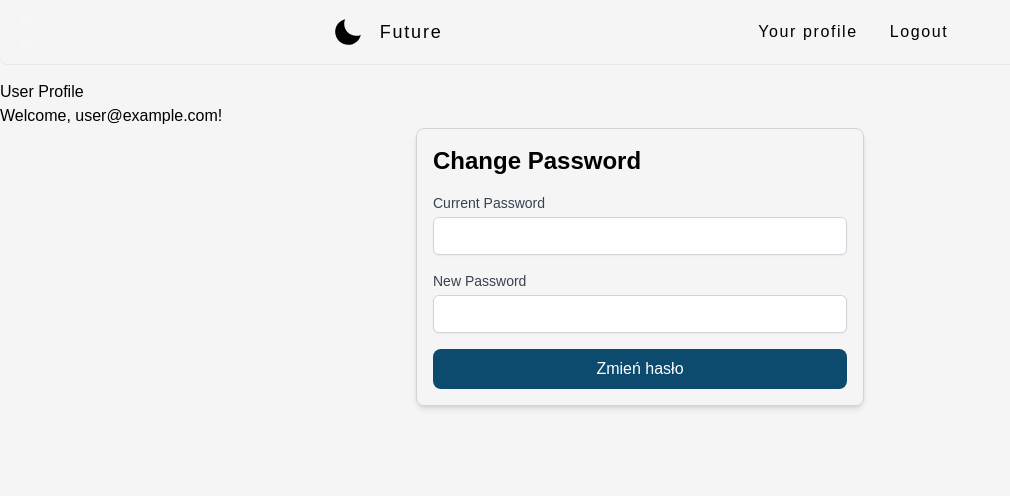
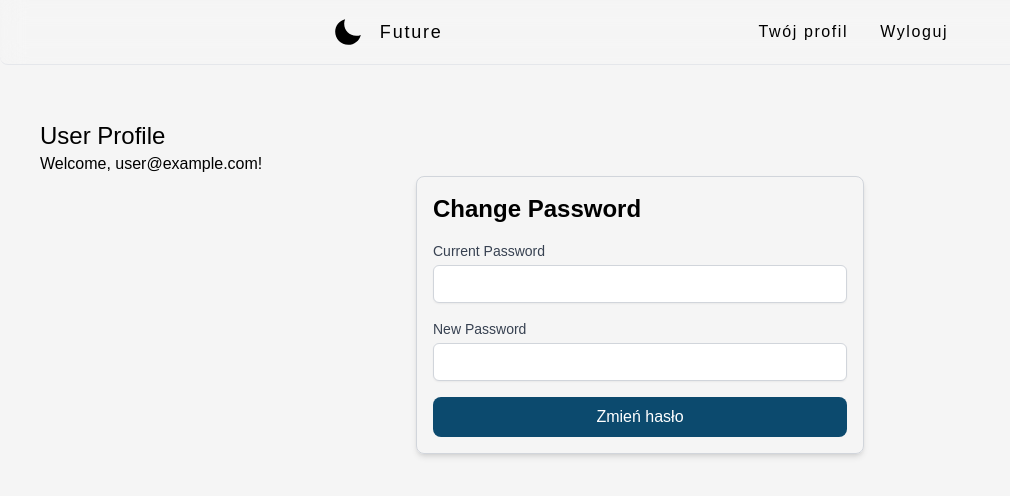
Before and after one commit to pawelek7k/future, a Next.js app: page /profile in a window 1280 px wide. Shown: the top 496 px of the page, without its empty margins (0-1010 px from the left). Built offline with nearby package versions, Linux system fonts and the light colour scheme; no server answers; sample sign-in values are in the browser's storage; a web font is replaced by a local one.

Commit message:
translate to pl

```diff
--- a/components/Layout/MainNavigation.tsx
+++ b/components/Layout/MainNavigation.tsx
@@ -20,16 +20,16 @@ export const MainNavigation = () => {
         <ul className="flex gap-8 tracking-widest">
           {!session && !loading && (
             <li>
-              <Link href="/login">Join us</Link>
+              <Link href="/login">Zaloguj się</Link>
             </li>
           )}
           {session && (
             <>
               <li>
-                <Link href="/profile">Your profile</Link>
+                <Link href="/profile">Twój profil</Link>
               </li>
               <li>
-                <button onClick={logoutHandler}>Logout</button>
+                <button onClick={logoutHandler}>Wyloguj</button>
               </li>
             </>
           )}
--- a/pages/profile.tsx
+++ b/pages/profile.tsx
@@ -42,11 +42,11 @@ const UserProfilePage = ({ session }: SessionProps) => {
   };
 
   return (
-    <div className="mt-20">
-      <h1>User Profile</h1>
+    <section className="mt-20 p-10">
+      <h1 className="text-2xl">User Profile</h1>
       <p>Welcome, {session?.user?.email}!</p>
       <PasswordChangeForm onChangePassword={changePasswordHandler} />
-    </div>
+    </section>
   );
 };
 
```
